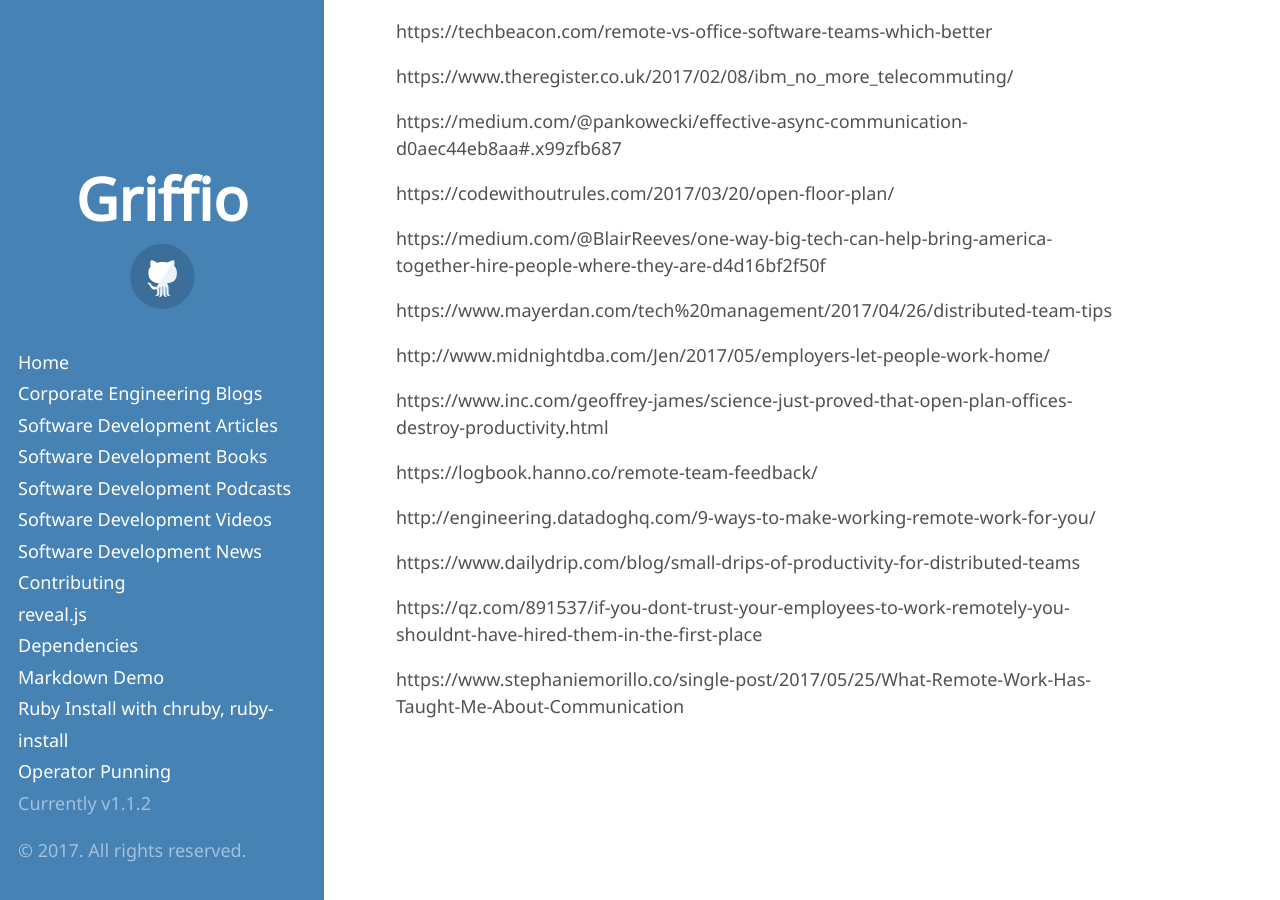
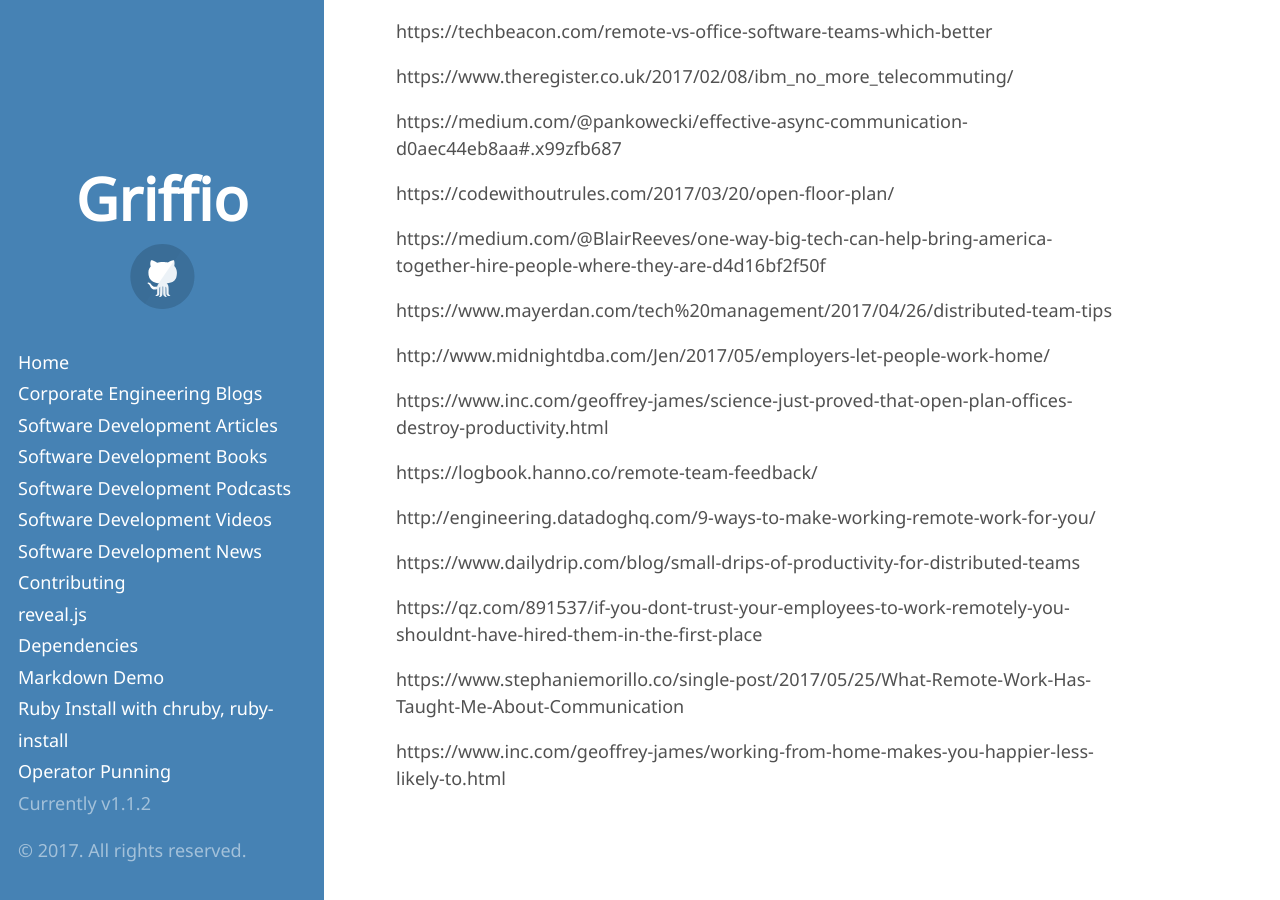
Before and after one commit to griffio/griffio.github.io, a Jekyll site: the page built from distributed_and_remote.md, in a window 1280 px wide and 900 px high, scrolled down 5805 px. Built offline with Jekyll 4.4.1, drawn with Linux system fonts in a browser that asks for light colours; some web fonts are replaced; our own code applies the rules of GitHub Pages for plain Markdown files; some of the changed lines change nothing that is shown.

Commit message:
working-from-home-makes-you-happier

```diff
--- a/distributed_and_remote.md
+++ b/distributed_and_remote.md
@@ -241,3 +241,5 @@ https://www.dailydrip.com/blog/small-drips-of-productivity-for-distributed-teams
 https://qz.com/891537/if-you-dont-trust-your-employees-to-work-remotely-you-shouldnt-have-hired-them-in-the-first-place
 
 https://www.stephaniemorillo.co/single-post/2017/05/25/What-Remote-Work-Has-Taught-Me-About-Communication
+
+https://www.inc.com/geoffrey-james/working-from-home-makes-you-happier-less-likely-to.html
```
